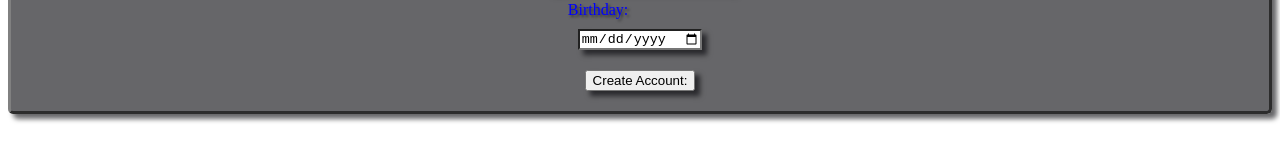
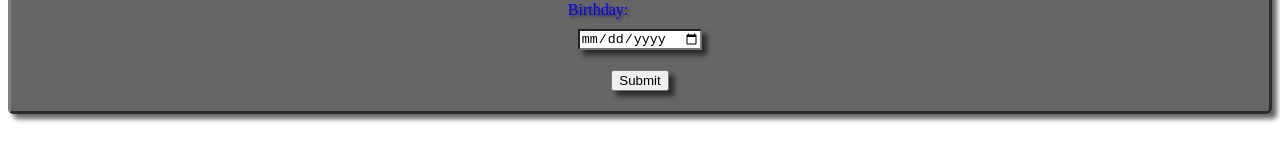
Before and after one commit to DeanWilcoxson/Fsw-110, a plain HTML site: page Week5/Project1/Hypertext.html in a window 1280 px wide. Shown: the part 138-298 px from the top of the page. Drawn offline with Linux system fonts and the light colour scheme.

Commit message:
11/20/20.1

```diff
--- a/Week5/Project1/Hypertext.html
+++ b/Week5/Project1/Hypertext.html
@@ -12,7 +12,7 @@
         <span>Name:<input id="name1" type="text" placeholder="Hey! What's your Name?" required /></span>
         <span>Age:<input id="age" type="number" placeholder="How old are you?" required /></span>
         <span>Birthday:<input id="birthday" type="date" required /></span>
-        <button id="button">Create Account:</button>
+        <button id="button">Submit</button>
     </form>
     <script src="Logic.js"></script>
 </body>
```
